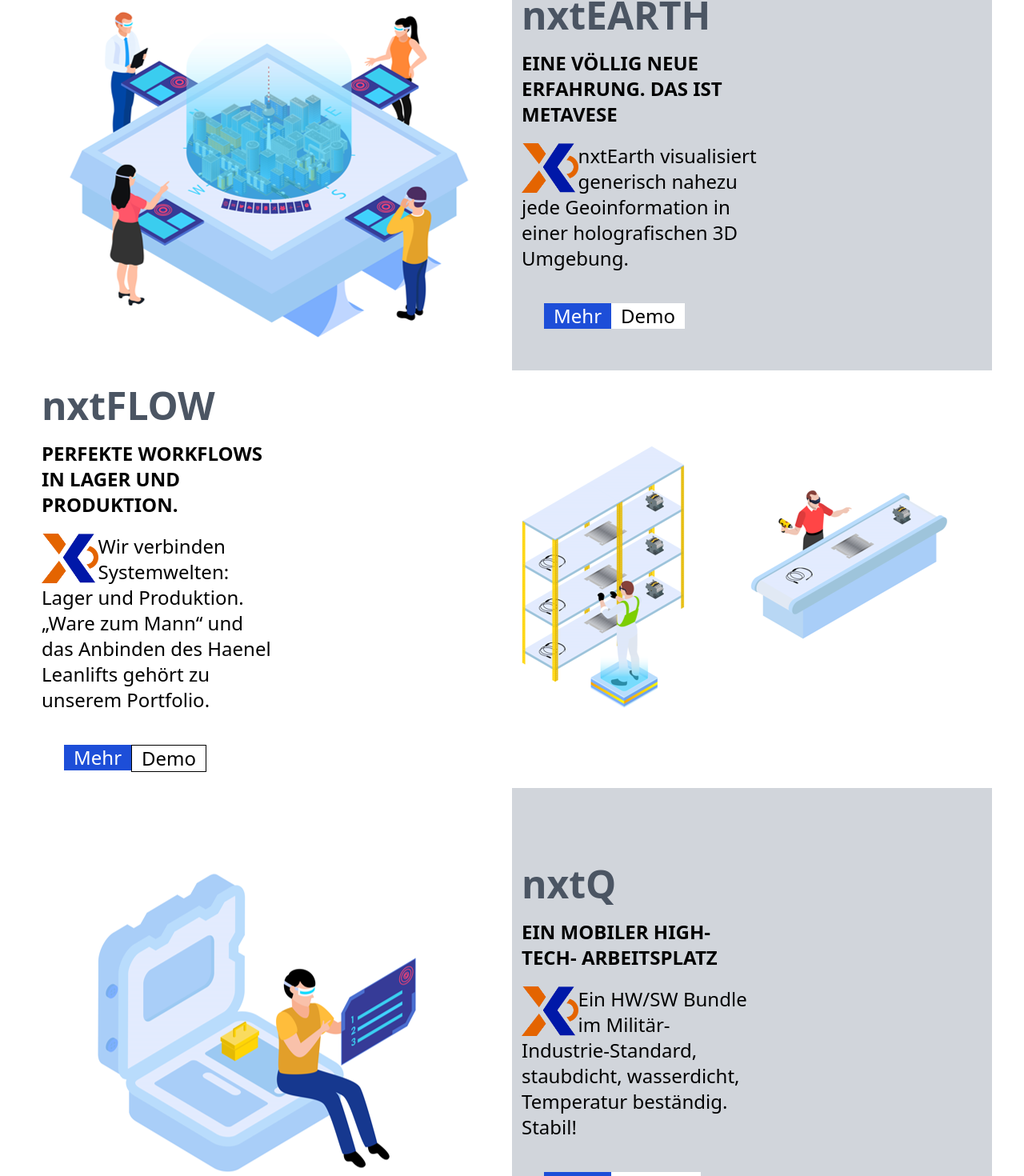
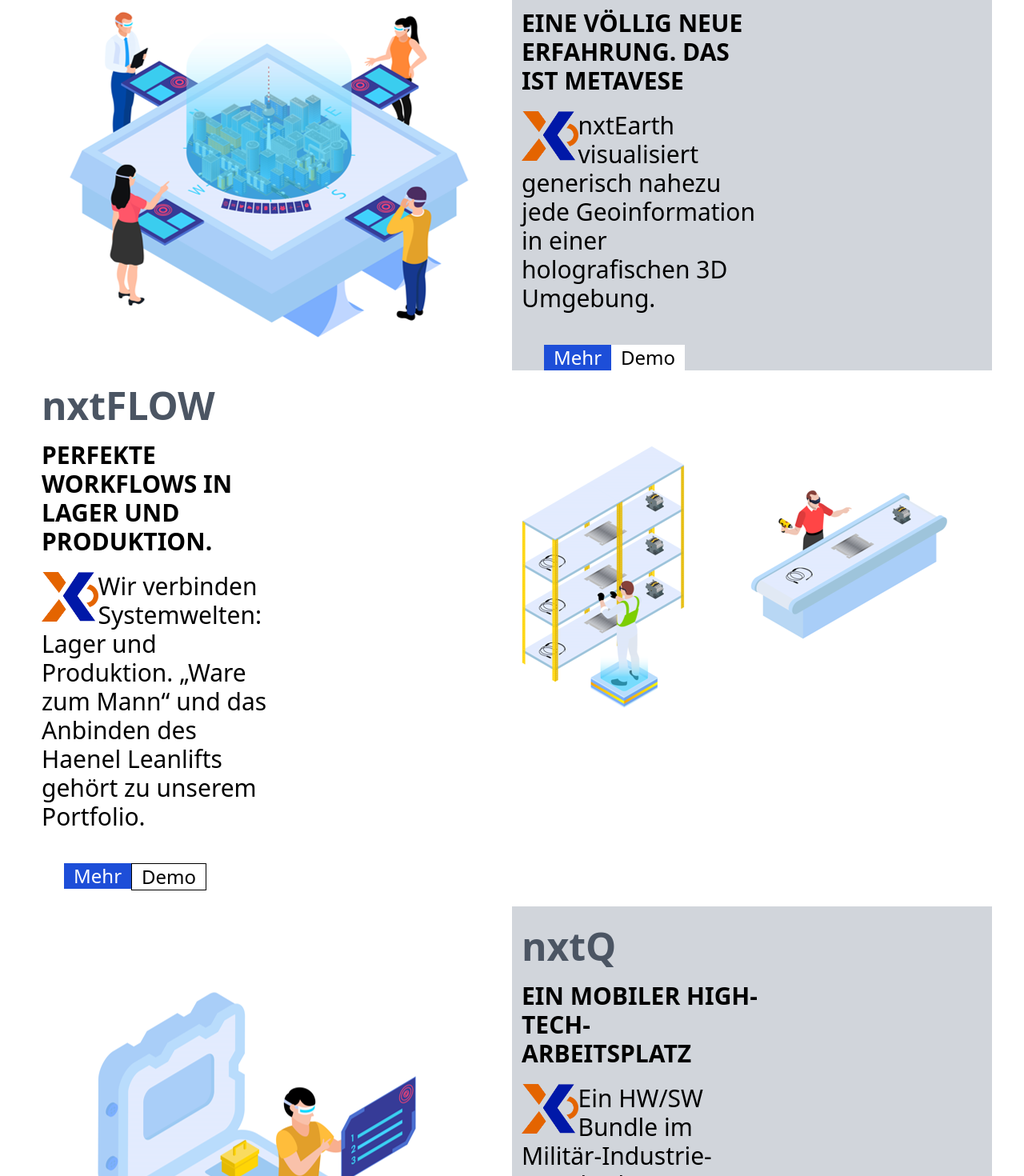
Before and after one commit to hashirafique/xo-webapp, a React (Create React App) app: page / in a window 1280 px wide. Shown: the part 2309-3779 px from the top of the page at 80% size. Built offline with nearby package versions, Linux system fonts and the light colour scheme.

Commit message:
Bug fixes

```diff
--- a/src/components/NextEarth.jsx
+++ b/src/components/NextEarth.jsx
@@ -16,12 +16,12 @@
           <h1 className="text-5xl text-gray-600 font-semibold ml-3">
             nxtEARTH
           </h1>
-          <p className="text-2xl font-semibold uppercase ml-3 mt-5 md:w-1/2">
+          <p className="text-3xl font-semibold uppercase ml-3 mt-5 md:w-1/2">
             Eine völlig neue Erfahrung. Das ist Metavese
           </p>
           <div className="ml-3">
             <img src={Logo} alt="" className="w-[12%] float-left mt-5" />
-            <p className="text-2xl mt-5 md:w-1/2">
+            <p className="text-3xl mt-5 md:w-1/2 ">
               nxtEarth visualisiert generisch nahezu jede Geoinformation in
               einer holografischen 3D Umgebung.
             </p>
--- a/src/components/NextFlow.jsx
+++ b/src/components/NextFlow.jsx
@@ -19,10 +19,10 @@
     </div>
         <div className='w-full md:w-6/12 bg-white flex flex-col justify-center'>
         <h1 className='text-5xl text-gray-600 font-semibold ml-3'>nxtFLOW</h1>
-        <p className='text-2xl font-semibold uppercase ml-3 mt-5 md:w-1/2'>Perfekte Workflows in laGer und Produktion.</p>
+        <p className='text-3xl font-semibold uppercase ml-3 mt-5 md:w-1/2'>Perfekte Workflows in laGer und Produktion.</p>
         <div className='ml-3'>
             <img src={Logo} alt="" className=' w-[12%] float-left mt-5' />
-            <p className='text-2xl mt-5 md:w-1/2'>Wir verbinden Systemwelten: Lager und Produktion. „Ware zum Mann“ und das Anbinden des Haenel Leanlifts gehört zu unserem Portfolio.</p>
+            <p className='text-3xl mt-5 md:w-1/2'>Wir verbinden Systemwelten: Lager und Produktion. „Ware zum Mann“ und das Anbinden des Haenel Leanlifts gehört zu unserem Portfolio.</p>
         </div>
         <div className='flex w-full mt-10 ml-10'>
             <div ><button onClick={()=> setOpenModal(true)} className='bg-blue-700 text-white text-2xl w-full px-3'>Mehr</button>
--- a/src/components/NextQ.jsx
+++ b/src/components/NextQ.jsx
@@ -15,12 +15,12 @@
         </div>
         <div className="w-full md:w-6/12 bg-gray-300 flex flex-col justify-center">
           <h1 className="text-5xl text-gray-600 font-semibold ml-3">nxtQ</h1>
-          <p className="text-2xl font-semibold uppercase ml-3 mt-5 md:w-1/2">
+          <p className="text-3xl font-semibold uppercase ml-3 mt-5 md:w-1/2">
             EIN MOBILER HIGH-TECH- ARBEITSPLATZ
           </p>
           <div className="ml-3">
             <img src={Logo} alt="" className="w-[12%] float-left mt-5" />
-            <p className="text-2xl mt-5 md:w-1/2">
+            <p className="text-3xl mt-5 md:w-1/2">
               Ein HW/SW Bundle im Militär-Industrie-Standard, staubdicht,
               wasserdicht, Temperatur beständig. Stabil!
             </p>
--- a/src/components/PageFour.jsx
+++ b/src/components/PageFour.jsx
@@ -9,12 +9,12 @@
 const PageFour = () => {
   return (
     <div className='mt-14'>
-         <h1 className='text-5xl text-gray-600 font-semibold md:font-bold ml-7'>Team</h1>
+         <h1 className='text-5xl text-gray-600 font-semibold md:font-bold ml-7'>TEAM</h1>
          <p className='ml-7 mt-3 text-2xl font-semibold uppercase'>Wir kennen die VR/AR/MR Branche und ihre Herausforderungen seit 2013.</p>
          <p className='text-xl mt-2 px-7 mb-10 md:text-2xl'>nxtDynamics ist der Spezialist für Anbindungen von VR/AR/MR Lösungen ans SAP und andere ERP/MES/WMS Systeme</p>
 
 
-         <div className='bg-gray-300 w-full h-full md:flex md:flex-row flex flex-col md:space-x-10 lg:space-20 py-10 items-center justify-center'>
+         <div className='bg-gray-300 w-full h-full md:flex md:flex-row flex flex-col md:space-x-10 lg:space-x-28 py-10 items-center justify-center'>
 
         <div className='w-full flex flex-col justify-center py-3 items-center bg-white rounded rounded-md md:w-1/6 py-10 '>
          <img src={PortraitOne} alt="" className='w-1/3 h-1/3' />
```
